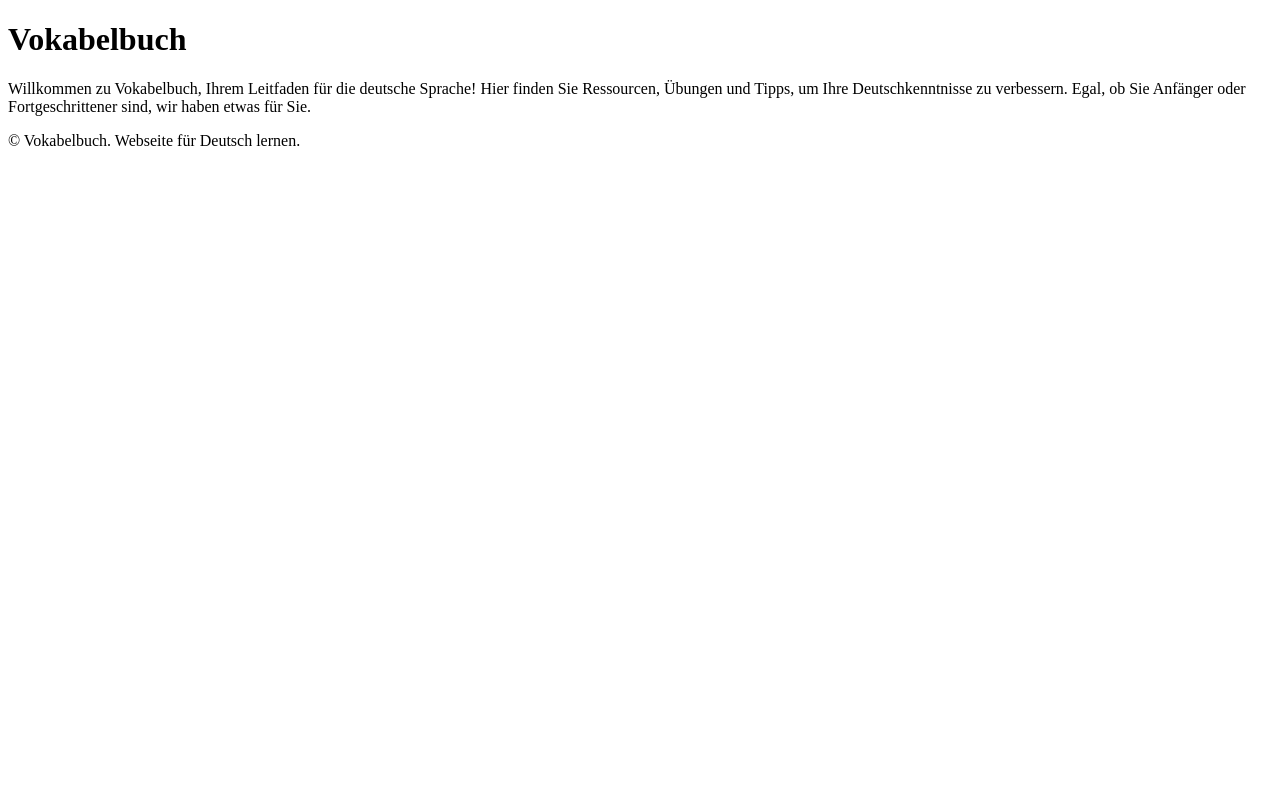
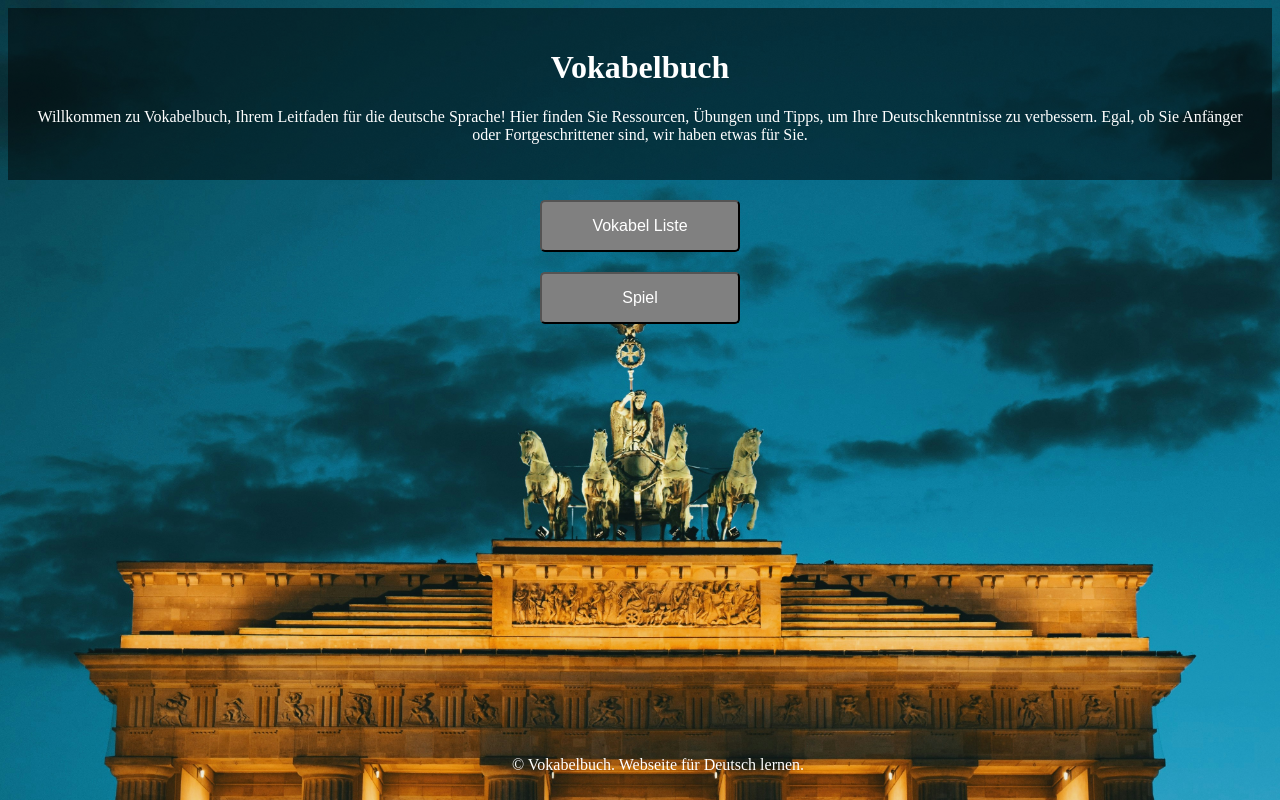
Before and after one commit to mertrasna/Vokabelbuch, a plain HTML site: page index.html in a window 1280 px wide. Drawn offline with Linux system fonts and the light colour scheme.

Commit message:
buttons added

```diff
--- a/index.html
+++ b/index.html
@@ -3,20 +3,22 @@
 <head>
     <meta charset="UTF-8">
     <meta name="viewport" content="width=device-width, initial-scale=1.0">
-    <title>Deutche Buch</title>
-    <link rel="stylesheet" type="text/css" href="style.css">
+    <title>Vokabelbuch</title>
+    <link rel="stylesheet" type="text/css" href="styles.css">
 </head>
 <body>
     <header>
         <h1>Vokabelbuch</h1>
+        <section>
+        <p>
+             Willkommen zu Vokabelbuch, Ihrem Leitfaden für die deutsche Sprache! Hier finden Sie Ressourcen, Übungen und Tipps, um Ihre Deutschkenntnisse zu verbessern. Egal, ob Sie Anfänger oder Fortgeschrittener sind, wir haben etwas für Sie.
+        </p>
+    </section>
     </header>
-    <main>
-        <section>
-            <p>
-                Willkommen zu Vokabelbuch, Ihrem Leitfaden für die deutsche Sprache! Hier finden Sie Ressourcen, Übungen und Tipps, um Ihre Deutschkenntnisse zu verbessern. Egal, ob Sie Anfänger oder Fortgeschrittener sind, wir haben etwas für Sie.
-            </p>
-        </section>
-    </main>
+    <div id="buttoncontainer">
+        <button class="button">Vokabel Liste</button>
+        <button class="button">Spiel</button>
+    </div>
     <footer>
         <p>&copy; Vokabelbuch. Webseite für Deutsch lernen.</p>
     </footer>
--- a/styles.css
+++ b/styles.css
@@ -0,0 +1,47 @@
+body {
+    background-image: url(images/dan-v-YC7HXmBUgmo-unsplash.jpg);
+    background-size: cover;
+}
+
+header {
+    background-color: rgba(0, 0, 0, 0.5);
+    color: white;
+    padding: 20px;
+    text-align: center;
+}
+
+#buttoncontainer {
+    display: flex;
+    flex-direction: column;
+    justify-content: center;
+    align-items: center;
+    margin: 20px;
+    gap: 20px;
+}
+
+.button {
+    background-color: grey;
+    color: white;
+    padding: 15px 32px;
+    text-align: center;
+    text-decoration: none;
+    display: inline-block;
+    font-size: 16px;
+    border-radius: 5px;
+    transition: background-color 0.3s ease;
+    width: 200px;
+}
+
+.button:hover {
+    background-color: #45a049;
+    transform: scale(1.05);
+}
+
+footer {
+    color: white;
+    text-align: center;
+    padding: 10px;
+    position: fixed;
+    width: 100%;
+    bottom: 0;
+}
```
Also changed, not shown: images/dan-v-YC7HXmBUgmo-unsplash.jpg (added).
